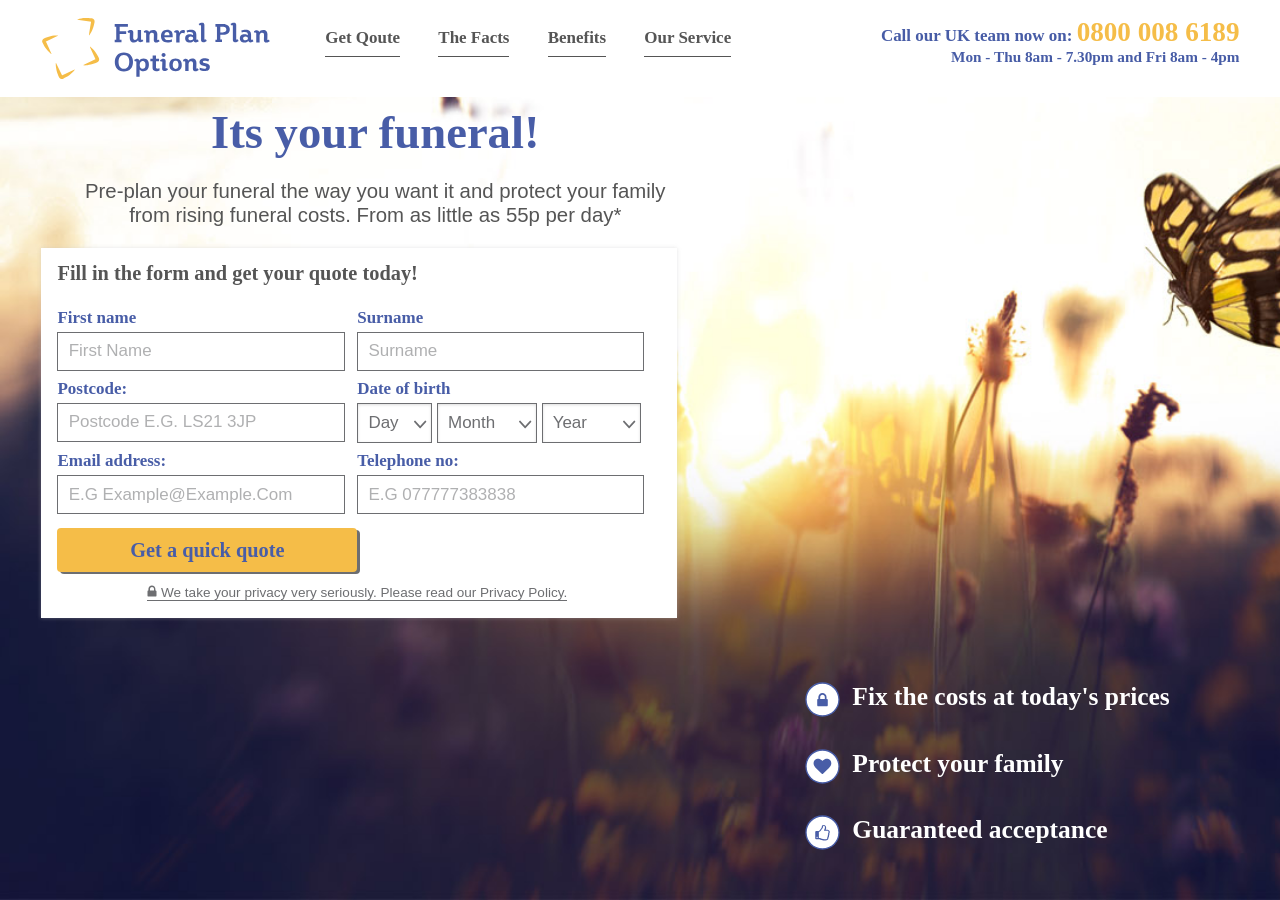
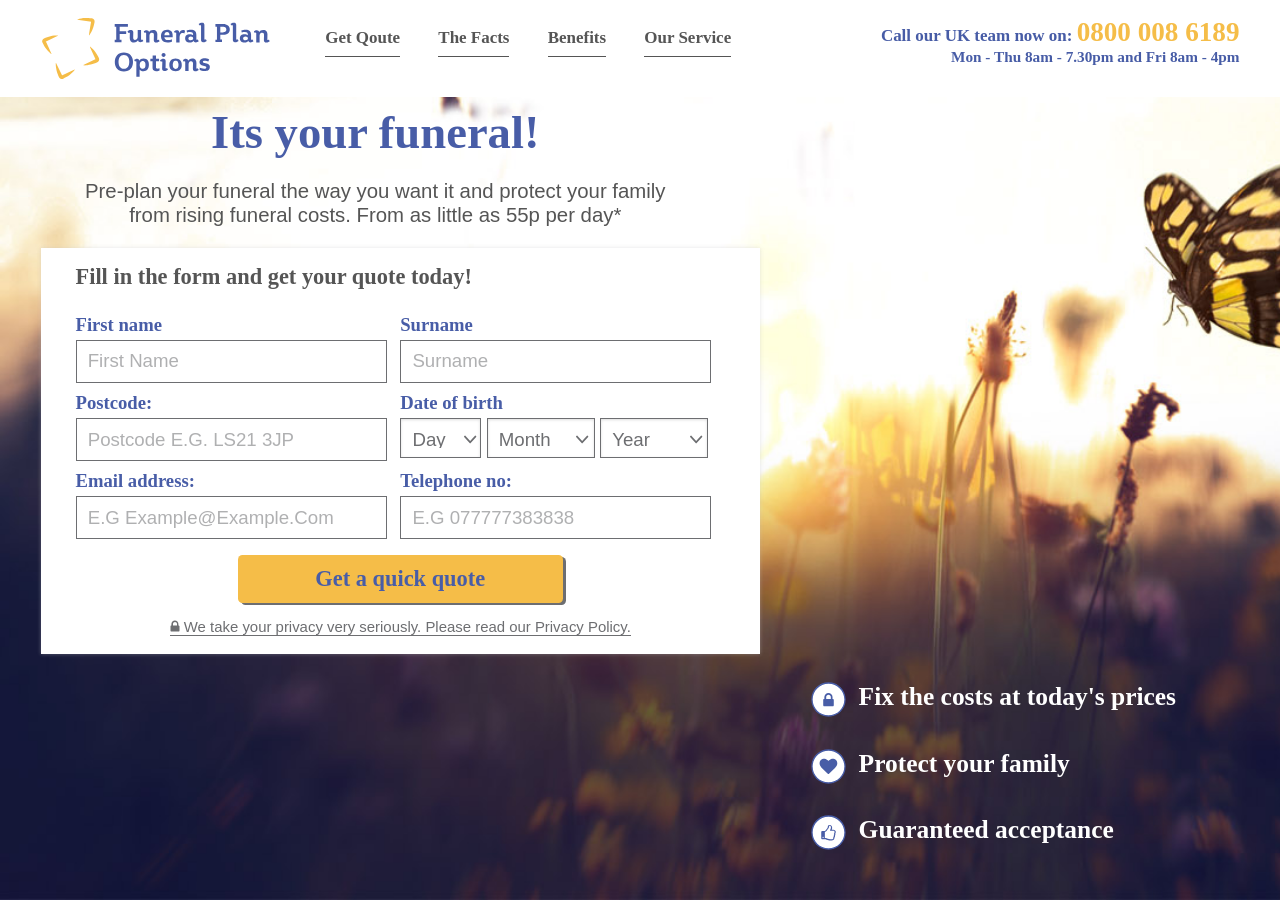
Before and after one commit to tcoffeeadmin/project-fpo, a Jekyll site: the page built from index.html, in a window 1280 px wide and 900 px high. Built offline with Jekyll 4.4.1, drawn with Linux system fonts in a browser that asks for light colours; nearby versions of some CDN libraries.

Commit message:
font size increased

```diff
--- a/_includes/forms/example-form.html
+++ b/_includes/forms/example-form.html
@@ -1,6 +1,6 @@
 <!--- get-a-qoute-form -->
 
-<div class="enquiry-form pure-u-lg-12-24 pure-u-md-14-24">
+<div class="enquiry-form pure-u-lg-13-24 pure-u-md-14-24">
   <form id="leadCaptureForm" class="pure-form form-loading  pure-form-stacked">
     {% assign field = site.data.fields %}
     <!-- Hidden Data -->
--- a/assets/css/ie-fix.css
+++ /dev/null
@@ -1,7 +0,0 @@
-
-.enquiry-form .pure-g{
-  display:block !important;
-}
-.enquiry-form .pure-u-md-1-2,.pure-u-md-12-24{
-  float:left;
-}
--- a/src/scss/default/_forms.scss
+++ b/src/scss/default/_forms.scss
@@ -1,11 +1,12 @@
 .enquiry-form {
   text-align: left;
-
   background: #fff;
-  padding: .5em 1.2em 0 1em;
+  padding: .5em 1.875em 0 1.875em;
   -webkit-box-shadow: 0px 0px 4px rgba(191, 191, 193, 0.42);
   -moz-box-shadow: 0px 0px 4px rgba(191, 191, 193, 0.42);
   box-shadow: 0px 0px 4px rgba(191, 191, 193, 0.42);
+  font-size: 1.1em;
+
   legend {
     border: none;
     font-size: 1.200em;
--- a/src/scss/default/_hero.scss
+++ b/src/scss/default/_hero.scss
@@ -35,7 +35,7 @@
   color: #fff;
   position: absolute;
   bottom: .7em;
-  margin-left: 5em;
+  margin-left: 2em;
   p span {
     vertical-align: top;
     margin-left: .5em;
--- a/src/scss/default/_vars.scss
+++ b/src/scss/default/_vars.scss
@@ -4,7 +4,7 @@
 $break-semi-medium:796px;
 $break-small:767px;
 $break-xs:412px;
-$break-large-hero:1280px;
+$break-large-hero:1300px;
 $break-large:1201px;
 $break-x-large:1367px;
 // Colors
--- a/src/scss/default/_wrappers.scss
+++ b/src/scss/default/_wrappers.scss
@@ -223,9 +223,6 @@
     background-repeat: no-repeat;
   }
 }
-
-
-
 /*----------------------------------------------
 ---------media-screen--max-width-991px-----------
 -----------------------------------------------*/
```
Also changed, not shown: assets/css/app.css.
